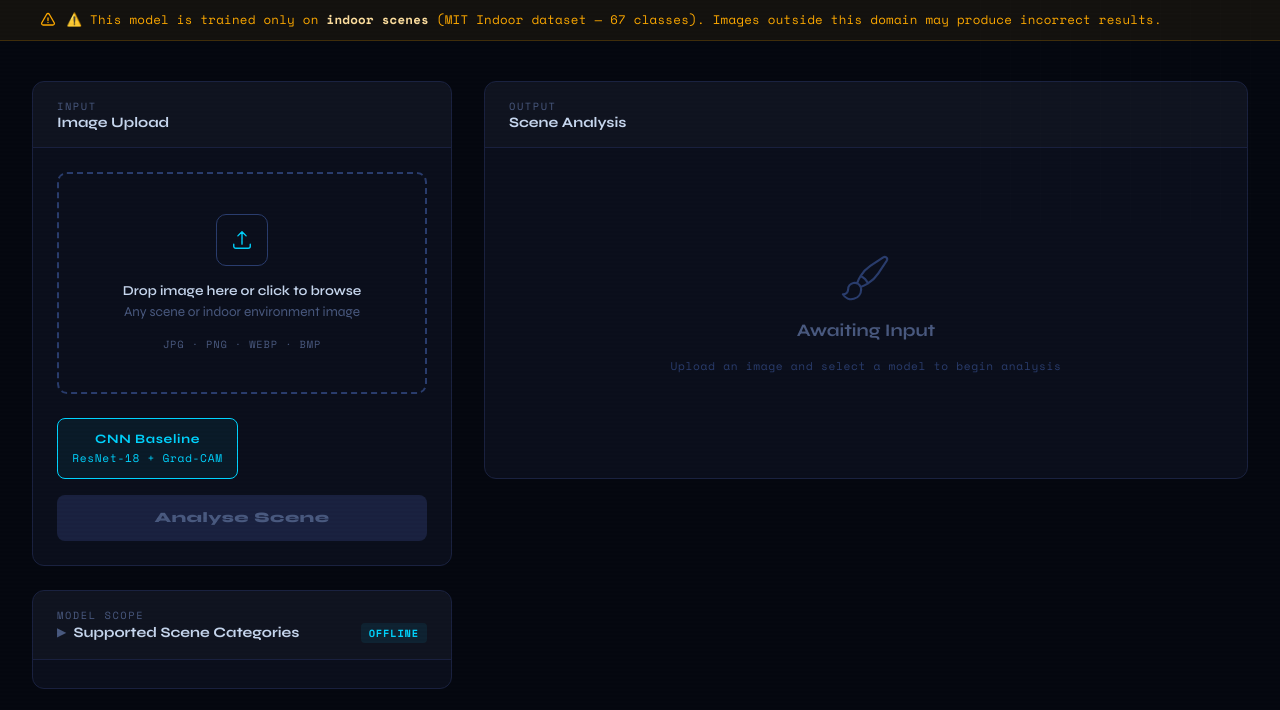
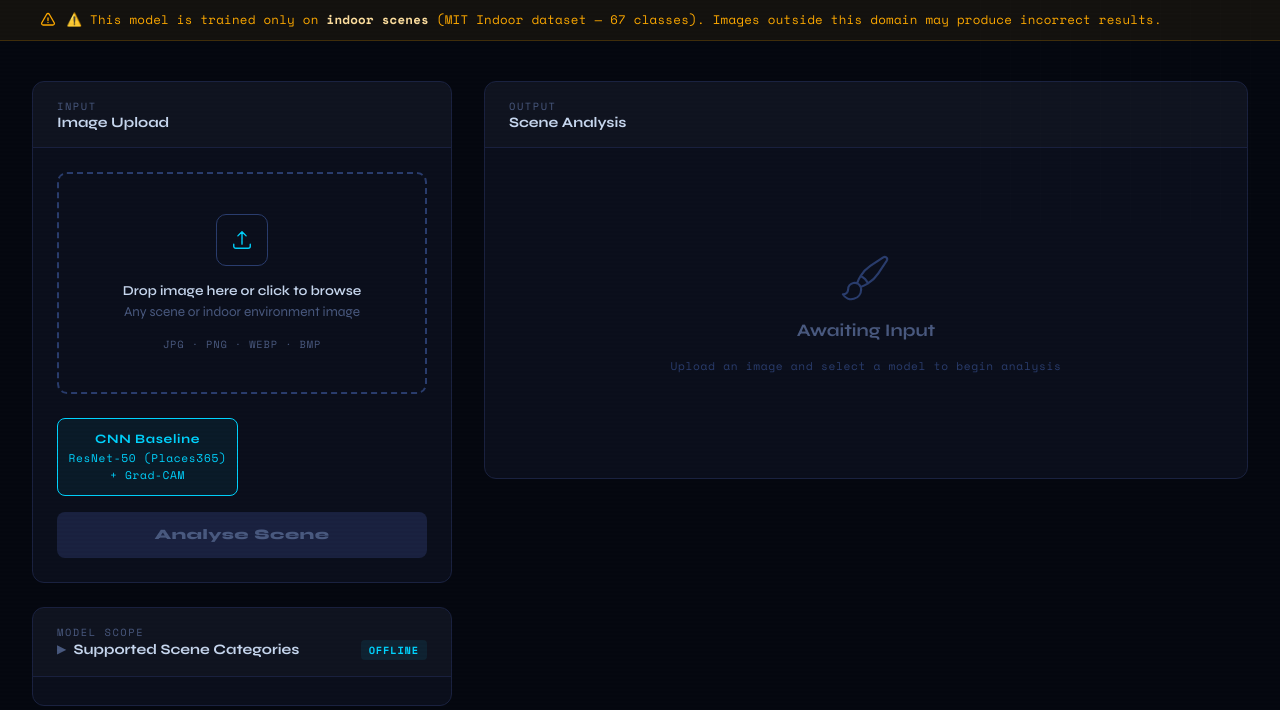
Before and after one commit to Pranav-1201/Explanable-Hybrid-Computer-Vision-System-for-Robust-Scene-Understanding, a plain HTML site: page frontend/index.html in a window 1280 px wide. Shown: the part 77-787 px from the top of the page. Drawn offline with nearby package versions, Linux system fonts and the light colour scheme; no server answers.

Commit message:
fix(ui): correct stale baseline-button label ResNet-18 -> ResNet-50 (Places365)
The served baseline is the Phase-2 ResNet-50 Places365 (83.21% test), not
ResNet-18; the button label now matches what /predict actually serves.

Co-Authored-By: Claude Opus 4.8 <noreply@anthropic.com>

```diff
--- a/frontend/index.html
+++ b/frontend/index.html
@@ -784,7 +784,7 @@
         <div class="model-toggle">
           <button class="model-btn active" id="btn-baseline" onclick="selectModel('baseline')">
             <span>CNN Baseline</span>
-            ResNet-18 + Grad-CAM
+            ResNet-50 (Places365) + Grad-CAM
           </button>
         </div>
 
```
